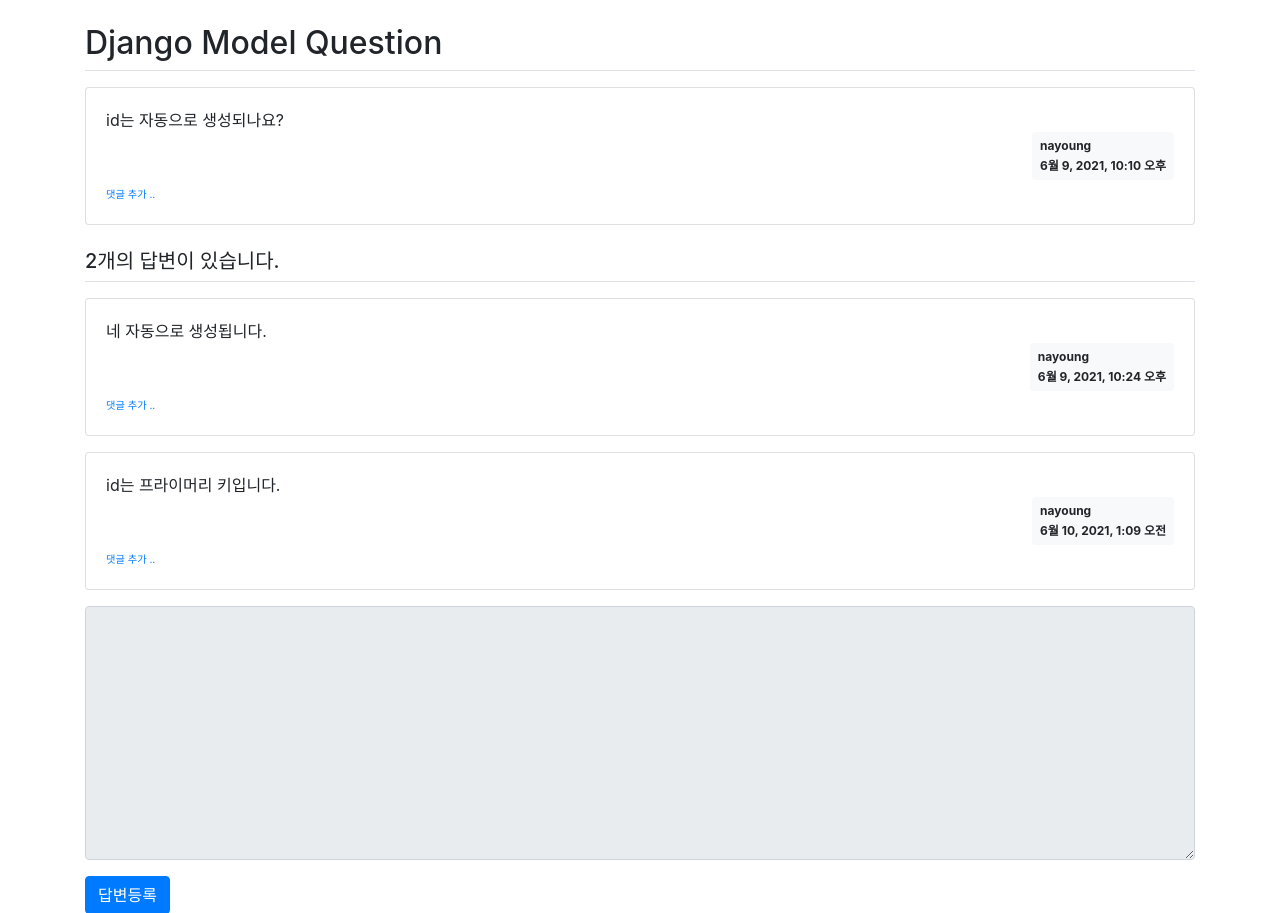
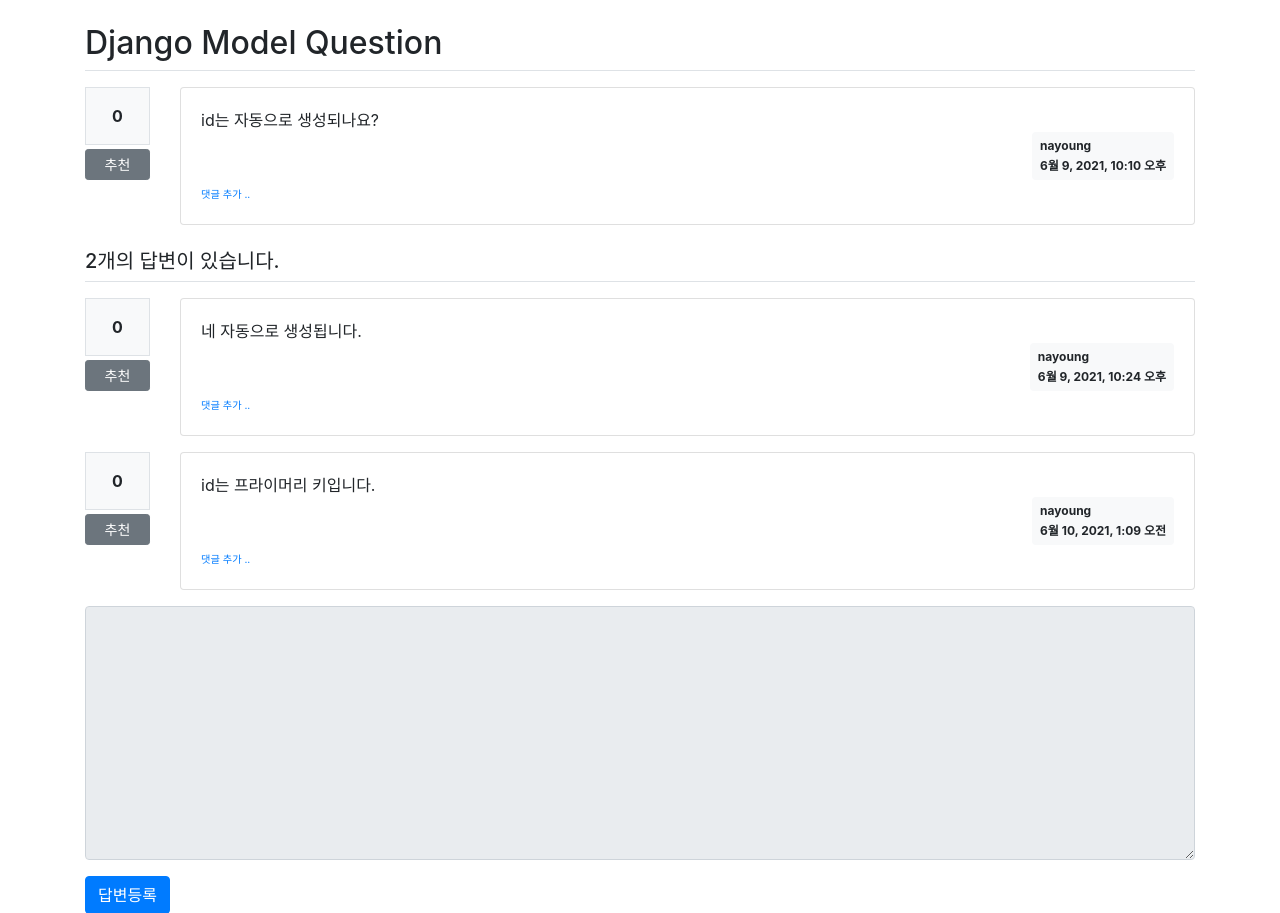
Before and after one commit to naa02/django-mysite, a Django app: page /pybo/2/ in a window 1280 px wide. Shown: the part 57-970 px from the top of the page. Run offline with Django 3.2, Linux system fonts and the light colour scheme; data comes from the database, SQL or seed files in the repository; both versions use the stored data as it was after the commit; some libraries are stand-ins or nearby versions.

Commit message:
추천 기능 추가

```diff
--- a/pybo/models.py
+++ b/pybo/models.py
@@ -7,6 +7,7 @@ class Question(models.Model):
     create_date = models.DateTimeField()
     author = models.ForeignKey(User, on_delete=models.CASCADE)
     modify_date = models.DateTimeField(null=True, blank=True)
+    voter = models.ManyToManyField(User, related_name='voter_question')
 
     def __str__(self):
         return self.subject
@@ -15,8 +16,9 @@ class Answer(models.Model):
     question = models.ForeignKey(Question, on_delete=models.CASCADE)
     content = models.TextField()
     create_date = models.DateTimeField()
-    author = models.ForeignKey(User, on_delete=models.CASCADE)
+    author = models.ForeignKey(User, on_delete=models.CASCADE, related_name='author_answer')
     modify_date = models.DateTimeField(null=True, blank=True)
+    voter = models.ManyToManyField(User, related_name='voter_answer')
 
 class Comment(models.Model):
     author = models.ForeignKey(User, on_delete=models.CASCADE)
--- a/pybo/urls.py
+++ b/pybo/urls.py
@@ -1,6 +1,6 @@
 from django.contrib import admin
 from django.urls import path, include
-from .views import base_views, question_views, answer_views, comment_views
+from .views import base_views, question_views, answer_views, comment_views, vote_views
 
 app_name = 'pybo'
 
@@ -40,4 +40,8 @@ urlpatterns = [
          comment_views.comment_modify_answer, name='comment_modify_answer'),
     path('comment/delete/answer/<int:comment_id>/',
          comment_views.comment_delete_answer, name='comment_delete_answer'),
+
+    # vote_views.py
+    path('vote/question/<int:question_id>/', vote_views.vote_question, name='vote_question'),
+    path('vote/answer/<int:answer_id>/', vote_views.vote_answer, name='vote_answer'),
 ]
--- a/templates/pybo/question_detail.html
+++ b/templates/pybo/question_detail.html
@@ -13,7 +13,15 @@
     {% endif %}
 
     <h2 class="border-bottom py-2">{{ question.subject }}</h2>
-    <div class="card my-3">
+    <div class="row my-3">
+        <div class="col-1"> <!-- 추천영역 -->
+            <div class="bg-light text-center p-3 border font-weight-bolder mb-1">{{question.voter.count}}</div>
+            <a href="#" data-uri="{% url 'pybo:vote_question' question.id  %}"
+               class="recommend btn btn-sm btn-secondary btn-block my-1">추천</a>
+        </div>
+        <div class="col-11"> <!-- 질문영역 -->
+
+    <div class="card">
         <div class="card-body">
             <div class="card-text" style="white-space: pre-line;">{{ question.content }}</div>
             <div class="d-flex justify-content-end">
@@ -66,12 +74,22 @@
            class="small"><small>댓글 추가 ..</small></a>
         </div>
         <!-- 질문 댓글 End -->
-
+        </div>
+        </div>
        </div>
     </div>
     <h5 class="border-bottom my-3 py-2">{{question.answer_set.count}}개의 답변이 있습니다.</h5>
     {% for answer in question.answer_set.all %}
-    <div class="card my-3">
+
+    <div class="row my-3">
+        <div class="col-1">  <!-- 추천영역 -->
+            <div class="bg-light text-center p-3 border font-weight-bolder mb-1">{{answer.voter.count}}</div>
+            <a href="#" data-uri="{% url 'pybo:vote_answer' answer.id  %}"
+                class="recommend btn btn-sm btn-secondary btn-block my-1">추천</a>
+        </div>
+        <div class="col-11">  <!-- 답변영역 -->
+
+    <div class="card">
         <div class="card-body">
             <div class="card-text" style="white-space: pre-line;">{{ answer.content }}</div>
             <div class="d-flex justify-content-end">
@@ -122,7 +140,8 @@
             <a href="{% url 'pybo:comment_create_answer' answer.id  %}"
                class="small"><small>댓글 추가 ..</small></a>
             </div>
-
+        </div>
+        </div>
         </div>
     </div>
     {% endfor %}
@@ -159,6 +178,12 @@ $(document).ready(function(){
             location.href = $(this).data('uri');
         }
     });
+
+    $(".recommend").on('click', function() {
+        if(confirm("정말로 추천하시겠습니까?")) {
+            location.href = $(this).data('uri');
+        }
+    });
 });
 </script>
 {% endblock %}
```
Also changed, not shown: pybo/views/vote_views.py (added, +30 -0 lines), templates/pybo/question_list.html (+8 -0 lines), db.sqlite3, pybo/migrations/0006_auto_20210614_1051.py (added).
